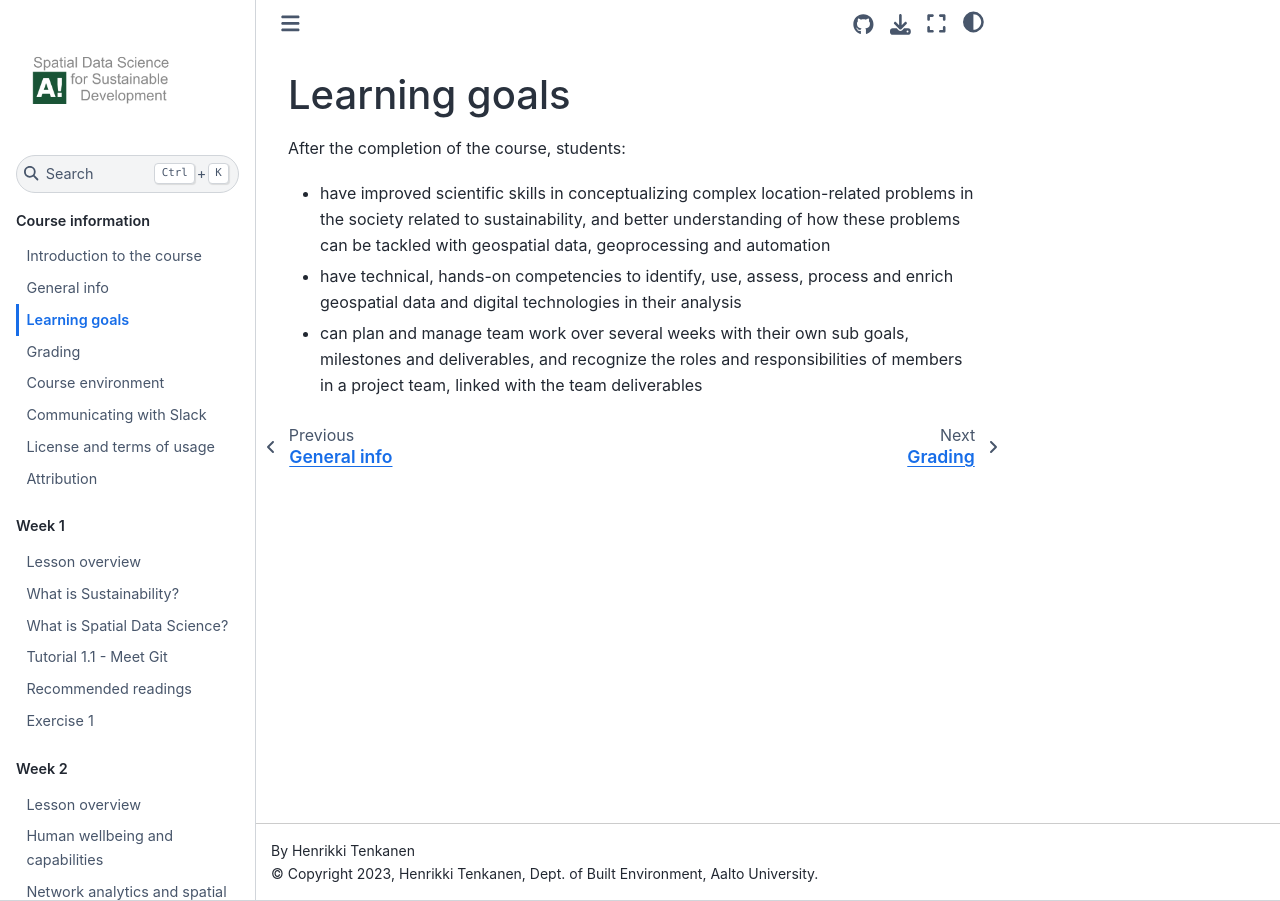
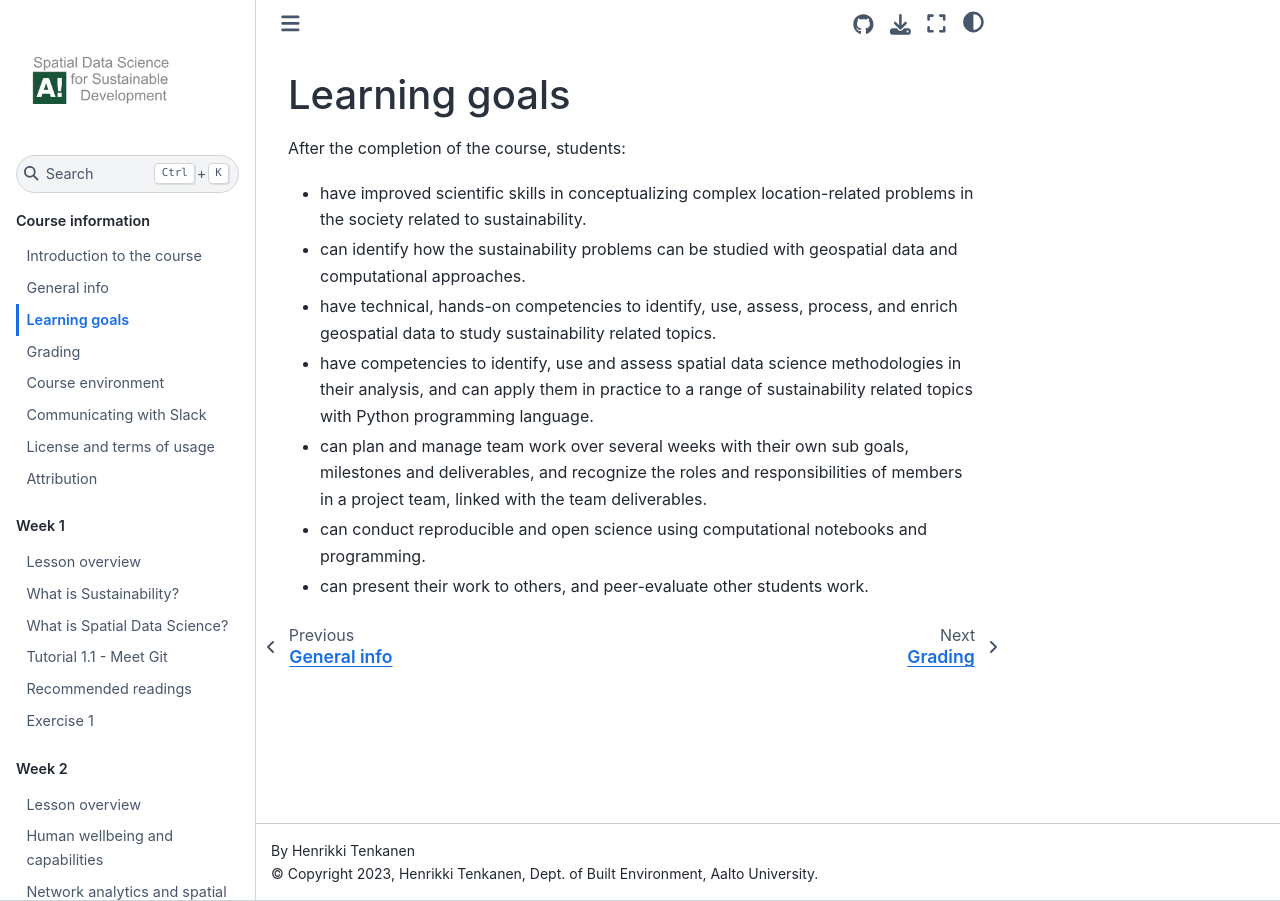
Before and after one commit to AaltoGIS/Sustainability-GIS, a Sphinx documentation site: the page built from source/course-info/learning-goals.rst, in a window 1280 px wide. Built offline with Sphinx 7.4.7 and the Sphinx Book theme 1.1.4, drawn with Linux system fonts in a browser that asks for light colours; pages that are not in the unit, such as notebooks, are missing from menus.

Commit message:
Update learning goals

```diff
--- a/source/course-info/learning-goals.rst
+++ b/source/course-info/learning-goals.rst
@@ -3,6 +3,10 @@ Learning goals
 
 After the completion of the course, students:
 
-- have improved scientific skills in conceptualizing complex location-related problems in the society related to sustainability, and better understanding of how these problems can be tackled with geospatial data, geoprocessing and automation
-- have technical, hands-on competencies to identify, use, assess, process and enrich geospatial data and digital technologies in their analysis
-- can plan and manage team work over several weeks with their own sub goals, milestones and deliverables, and recognize the roles and responsibilities of members in a project team, linked with the team deliverables
+- have improved scientific skills in conceptualizing complex location-related problems in the society related to sustainability.
+- can identify how the sustainability problems can be studied with geospatial data and computational approaches.
+- have technical, hands-on competencies to identify, use, assess, process, and enrich geospatial data to study sustainability related topics.
+- have competencies to identify, use and assess spatial data science methodologies in their analysis, and can apply them in practice to a range of sustainability related topics with Python programming language.
+- can plan and manage team work over several weeks with their own sub goals, milestones and deliverables, and recognize the roles and responsibilities of members in a project team, linked with the team deliverables.
+- can conduct reproducible and open science using computational notebooks and programming.
+- can present their work to others, and peer-evaluate other students work.
```
